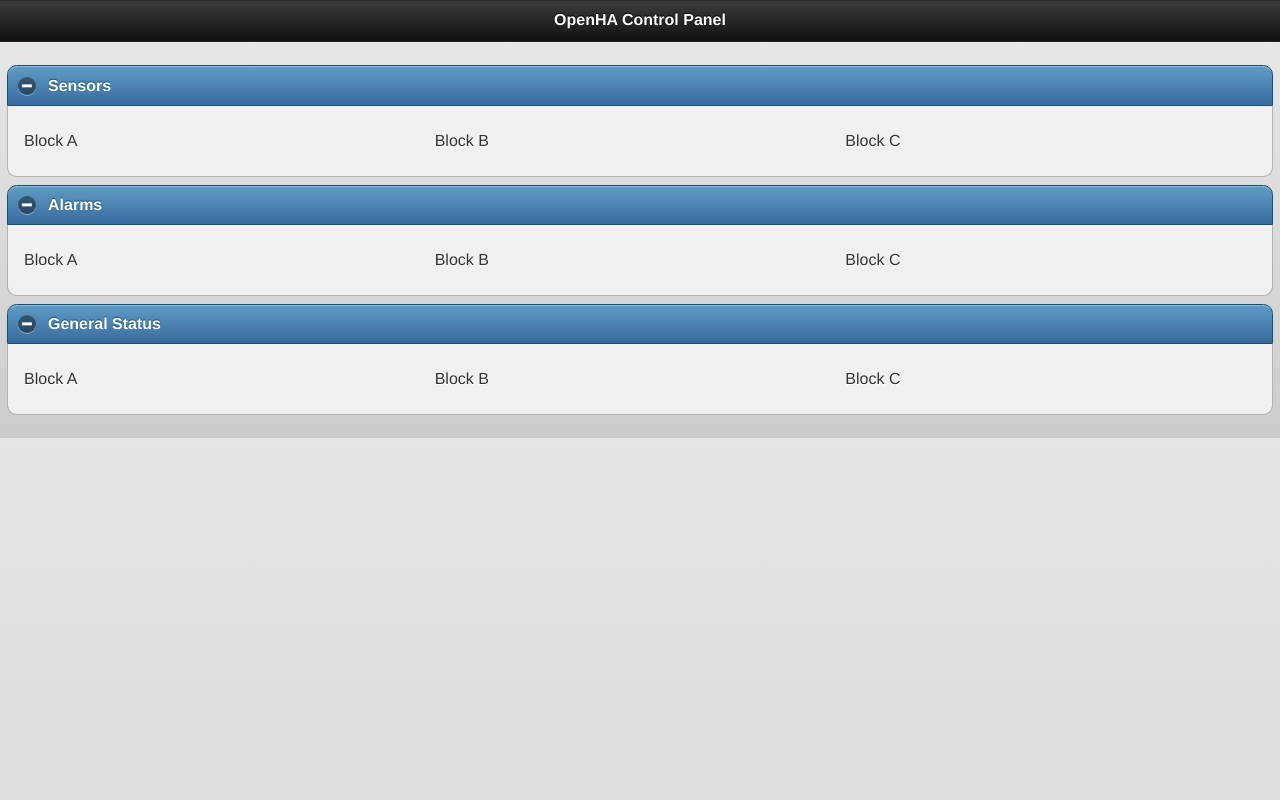
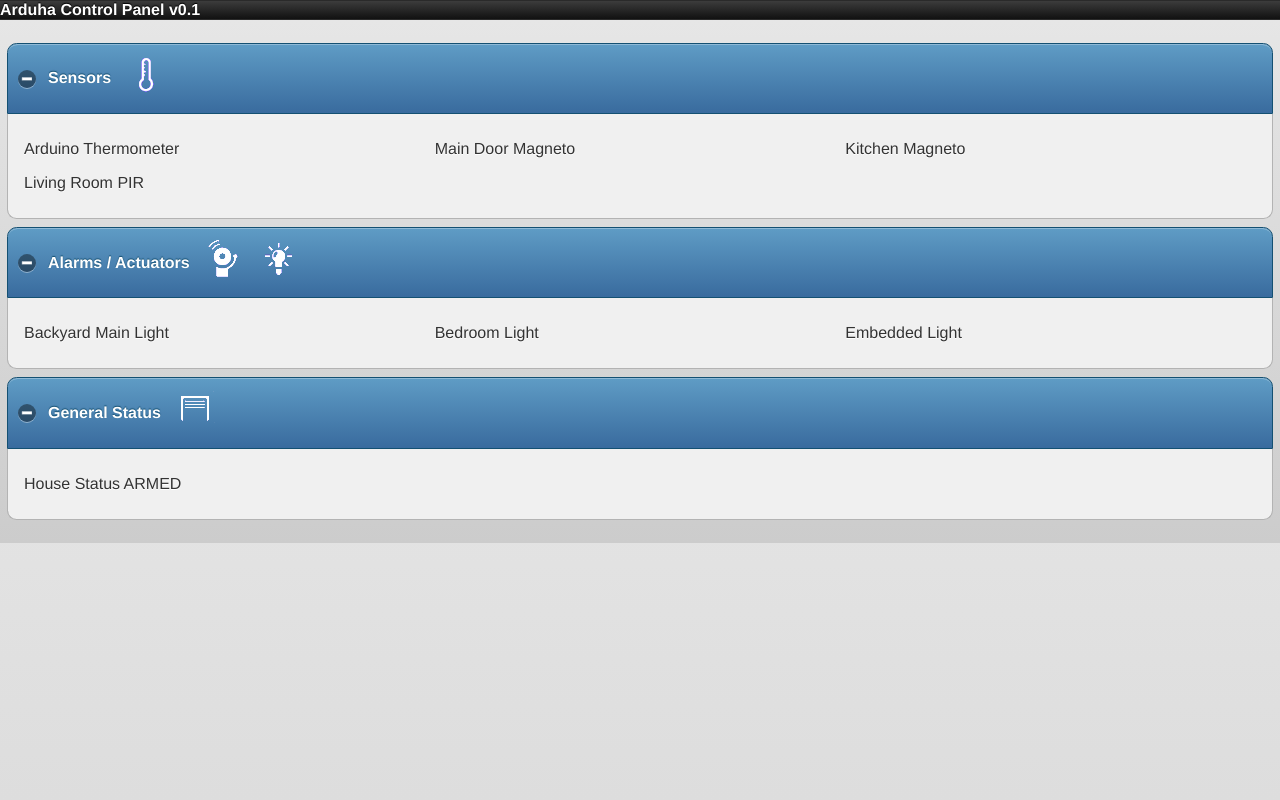
Before and after one commit to juantoledo/arduha, a PHP site: page / in a window 1280 px wide. Run offline with PHP 8.4, Linux system fonts and the light colour scheme.

Commit message:
Added Images

```diff
--- a/src/www/index.php
+++ b/src/www/index.php
@@ -1,7 +1,9 @@
-<!DOCTYPE html>
+<?php
+include_once("release.php");
+?><!DOCTYPE html>
 <html>
 	<head>
-	<title>Open HA</title>
+	<title>Arduha</title>
 	<meta name="viewport" content="width=device-width, initial-scale=1">
 	<link rel="stylesheet" href="css/jquery/jquery.mobile-1.0.css" />
 	<script type="text/javascript" src="js/jquery/jquery-1.7.1.js"></script>
@@ -9,40 +11,46 @@
 </head>
 <body>
 
-<div data-role="page">
+<div data-role="page" data-fullscreen="true">
 
 	<div data-role="header">
-		<h1>OpenHA Control Panel</h1>
+		Arduha Control Panel v<?php echo VERSION; ?>
 	</div><!-- /header -->
 
-	<div data-role="content" data-theme="b" data-content-theme="b">
+	<div data-role="content" data-theme="b" data-content-theme="b" >
 		<div data-role="collapsible"  data-theme="b" data-collapsed="false" data-content-theme="c">
-			<h3>Sensors</h3>
+			<h3>Sensors <img style="padding-left:10px; padding-bottom:10px;vertical-align:middle;" src="images/sen.png"/></h3>
 			<p>
 				<div class="ui-grid-b">
-					<div class="ui-block-a">Block A</div>
-					<div class="ui-block-b">Block B</div>
-					<div class="ui-block-c">Block C</div>
+					<div class="ui-block-a">Arduino Thermometer</div>
+					<div class="ui-block-b">Main Door Magneto</div>
+					<div class="ui-block-c">Kitchen Magneto</div>
+				</div>
+				<p></p>
+				<div class="ui-grid-b">
+					<div class="ui-block-a">Living Room PIR</div>
+					<div class="ui-block-b"></div>
+					<div class="ui-block-c"></div>
 				</div>
 			</p>
 		</div>
 		<div data-role="collapsible" data-theme="b" data-collapsed="false" data-content-theme="c">
-			<h3>Alarms</h3>
+			<h3>Alarms / Actuators <img style="padding-left:10px; padding-bottom:10px;vertical-align:middle;" src="images/alarm.png"/> <img style="padding-left:10px; padding-bottom:10px;vertical-align:middle;" src="images/act.png"/></h3>
 			<p>
 			<div class="ui-grid-b">
-					<div class="ui-block-a">Block A</div>
-					<div class="ui-block-b">Block B</div>
-					<div class="ui-block-c">Block C</div>
+					<div class="ui-block-a">Backyard Main Light</div>
+					<div class="ui-block-b">Bedroom Light</div>
+					<div class="ui-block-c">Embedded Light</div>
 			</div>
 			</p>
 		</div>
 				<div data-role="collapsible" data-theme="b" data-collapsed="false" data-content-theme="c">
-			<h3>General Status</h3>
+			<h3>General Status <img style="padding-left:10px; padding-bottom:10px;vertical-align:middle;" src="images/general.png"/></h3>
 			<p>
 				<div class="ui-grid-b">
-					<div class="ui-block-a">Block A</div>
-					<div class="ui-block-b">Block B</div>
-					<div class="ui-block-c">Block C</div>
+					<div class="ui-block-a">House Status ARMED</div>
+					<div class="ui-block-b"></div>
+					<div class="ui-block-c"></div>
 				</div>
 			</p>
 		</div>
--- /dev/null
+++ b/src/www/release.php
@@ -0,0 +1,5 @@
+<?php
+
+define("VERSION", "0.1");
+
+?>
```
Also changed, not shown: src/www/images/act.png (added), src/www/images/alarm.png (added), src/www/images/general.png (added), src/www/images/sen.png (added).
